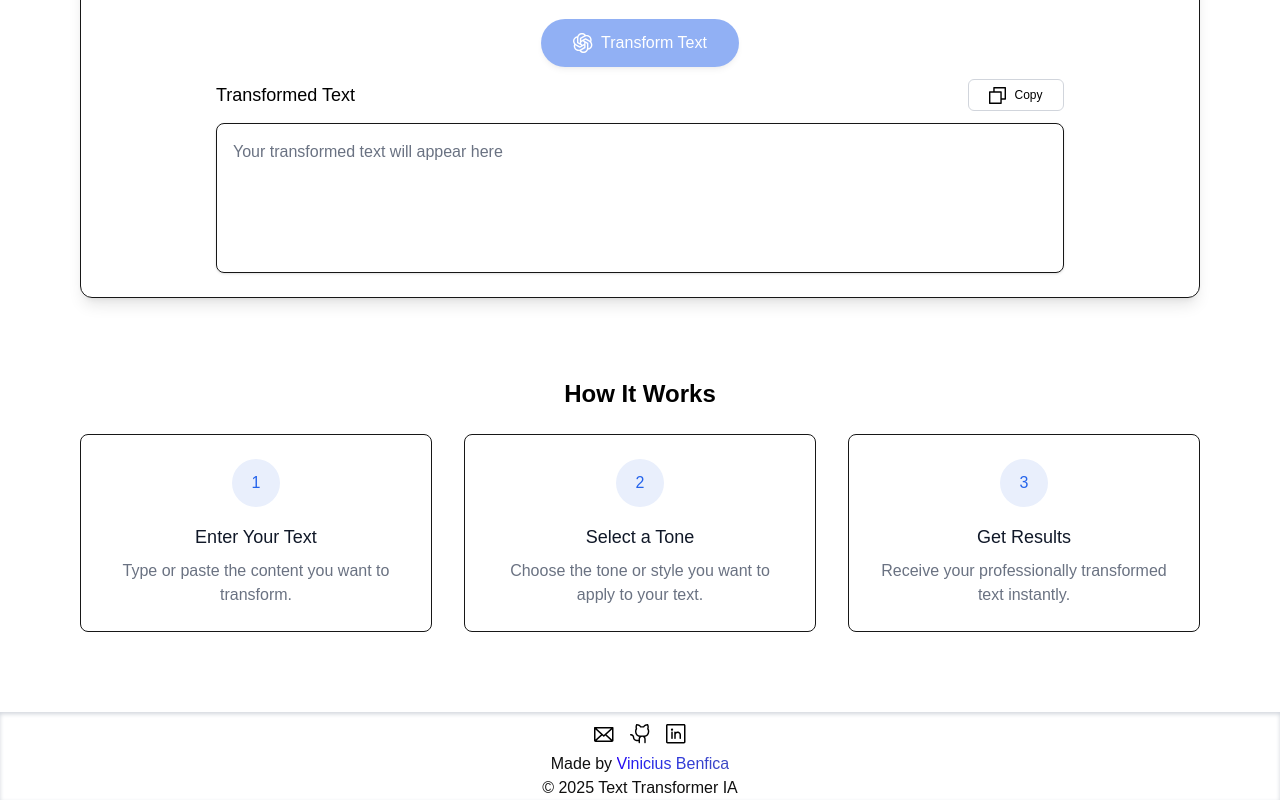
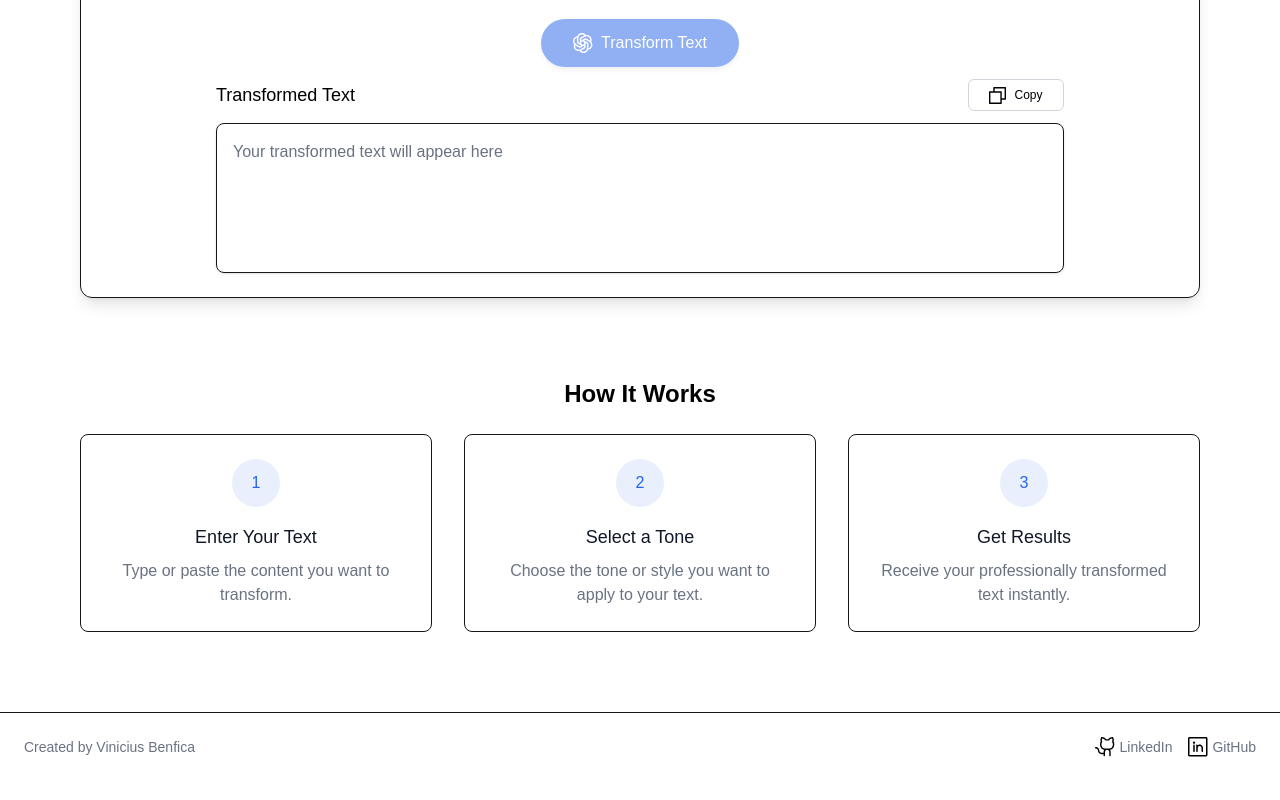
Before and after one commit to ViniciusBenfica/TextIATransform, a Next.js app: page / in a window 1280 px wide. Shown: the part 932-1732 px from the top of the page. Built offline with nearby package versions, Linux system fonts and the light colour scheme; no server answers; what @ai-sdk/groq would draw is missing.

Commit message:
✨ refactor Footer component

```diff
--- a/src/app/components/footer.tsx
+++ b/src/app/components/footer.tsx
@@ -3,47 +3,30 @@ import React from "react";
 
 export default function Footer() {
 	return (
-		<footer className="flex flex-col justify-center items-center w-full pt-3 text-[#101010] inset-shadow-sm inset-shadow-gray-300 mt-10">
-			<div className="flex items-center gap-4 mb-2">
+		<footer className="w-full py-6 px-4 sm:px-6 mt-10 border-t border-border/40">
+			<div className="max-w-7xl mx-auto flex flex-col sm:flex-row items-center justify-between">
+				<p className="text-sm text-gray-500">Created by Vinicius Benfica</p>
+				<div className="flex items-center space-x-4 mt-4 sm:mt-0">
 					<a
+						href="https://github.com/ViniciusBenfica"
+						className="text-gray-500 hover:text-black transition-colors flex items-center gap-1"
 						target="_blank"
-					href="mailto:vinicius.benfica.ruy@gmail.com"
-					className="text-center"
-					rel="noreferrer"
+						rel="noopener noreferrer"
 					>
-					<Image src="/icons/email.svg" alt="Email" width={20} height={15} />
+						<Image src="/icons/github.svg" alt="Github" width={20} height={20} />
+						<span className="text-sm">LinkedIn</span>
 					</a>
 					<a
+						href="https://www.linkedin.com/in/vinicius-benfica/?locale=en_US"
+						className="text-gray-500 hover:text-black transition-colors flex items-center gap-1"
 						target="_blank"
-					href="https://github.com/ViniciusBenfica"
-					className="text-center"
-					rel="noreferrer"
-				>
-					<Image src="/icons/github.svg" alt="Github" width={20} height={20} />
-				</a>
-				<a
-					target="_blank"
-					href="https://www.linkedin.com/in/vinicius-benfica/"
-					className="text-center"
-					rel="noreferrer"
+						rel="noopener noreferrer"
 					>
 						<Image src="/icons/linkedin.svg" alt="Linkedin" width={20} height={20} />
+						<span className="text-sm">GitHub</span>
 					</a>
 				</div>
-			<p className="text-sm sm:text-base text-center">
-				Made by{" "}
-				<a
-					target="_blank"
-					href="https://paulo-mariano.vercel.app"
-					rel="noreferrer"
-					className="bg-gradient-to-r from-[#2500f5] to-[#3f4ac2] text-transparent bg-clip-text"
-				>
-					Vinicius Benfica
-				</a>
-			</p>
-			<p className="text-sm sm:text-base text-center">
-				&copy; {new Date().getFullYear()} Text Transformer IA
-			</p>
+			</div>
 		</footer>
 	);
 }
```
Lines whose indentation alone changed are shown as unchanged.
